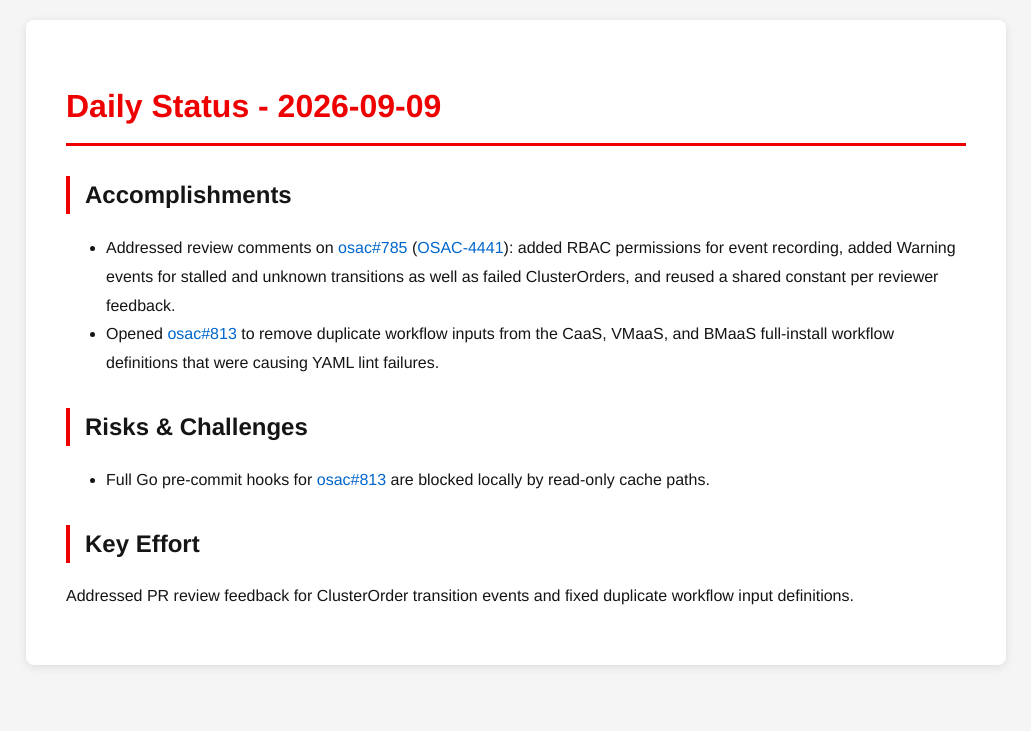
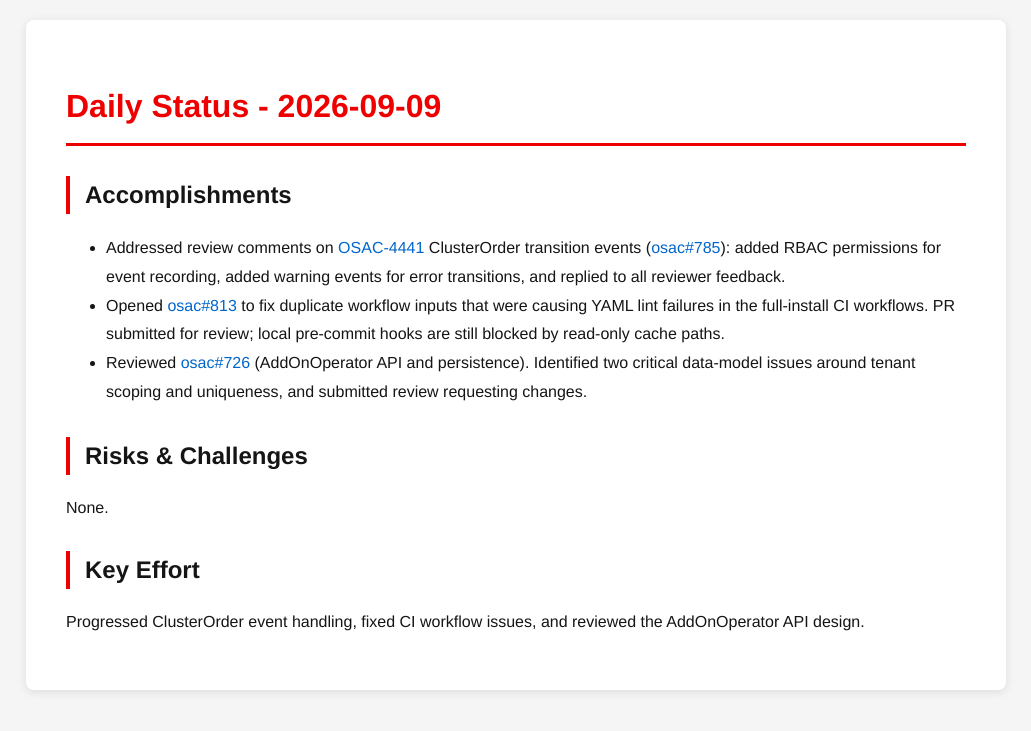
Before and after one commit to tzvatot/daily-status, a Jekyll site: the page built from 2026-09-09.md, in a window 1280 px wide. Shown: the top 731 px of the page, without its empty margins (124-1155 px from the left). Built offline with Jekyll 4.4.1, drawn with Linux system fonts in a browser that asks for light colours.

Commit message:
Daily status update - 2026-09-09

```diff
--- a/2026-09-09.md
+++ b/2026-09-09.md
@@ -7,11 +7,12 @@ date: 2026-09-09
 # Daily Status - 2026-09-09
 
 ## Accomplishments
-- Addressed review comments on [osac#785](https://github.com/osac-project/osac/pull/785) ([OSAC-4441](https://redhat.atlassian.net/browse/OSAC-4441)): added RBAC permissions for event recording, added Warning events for stalled and unknown transitions as well as failed ClusterOrders, and reused a shared constant per reviewer feedback.
-- Opened [osac#813](https://github.com/osac-project/osac/pull/813) to remove duplicate workflow inputs from the CaaS, VMaaS, and BMaaS full-install workflow definitions that were causing YAML lint failures.
+- Addressed review comments on [OSAC-4441](https://redhat.atlassian.net/browse/OSAC-4441) ClusterOrder transition events ([osac#785](https://github.com/osac-project/osac/pull/785)): added RBAC permissions for event recording, added warning events for error transitions, and replied to all reviewer feedback.
+- Opened [osac#813](https://github.com/osac-project/osac/pull/813) to fix duplicate workflow inputs that were causing YAML lint failures in the full-install CI workflows. PR submitted for review; local pre-commit hooks are still blocked by read-only cache paths.
+- Reviewed [osac#726](https://github.com/osac-project/osac/pull/726) (AddOnOperator API and persistence). Identified two critical data-model issues around tenant scoping and uniqueness, and submitted review requesting changes.
 
 ## Risks & Challenges
-- Full Go pre-commit hooks for [osac#813](https://github.com/osac-project/osac/pull/813) are blocked locally by read-only cache paths.
+None.
 
 ## Key Effort
-Addressed PR review feedback for ClusterOrder transition events and fixed duplicate workflow input definitions.
+Progressed ClusterOrder event handling, fixed CI workflow issues, and reviewed the AddOnOperator API design.
```
